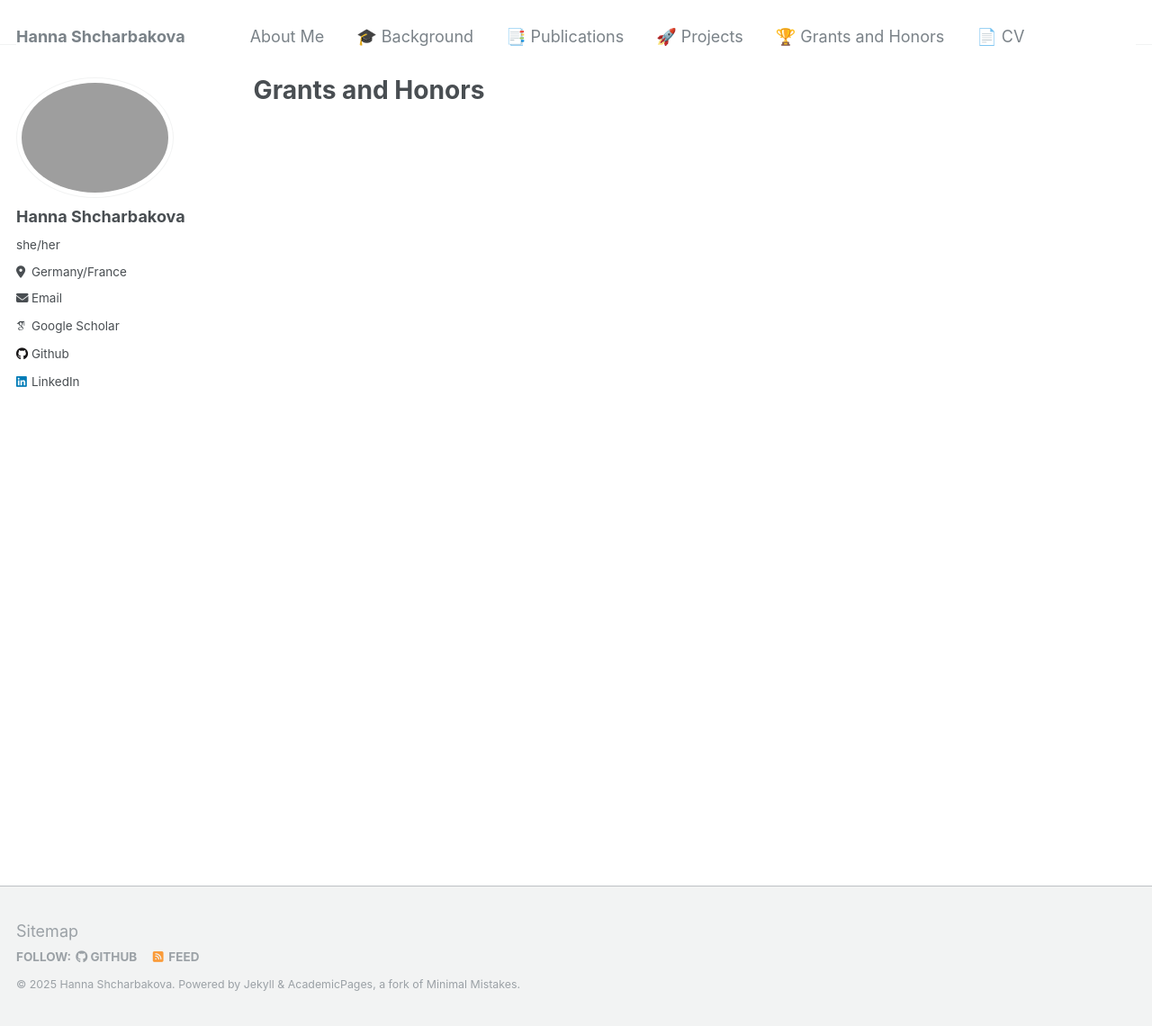
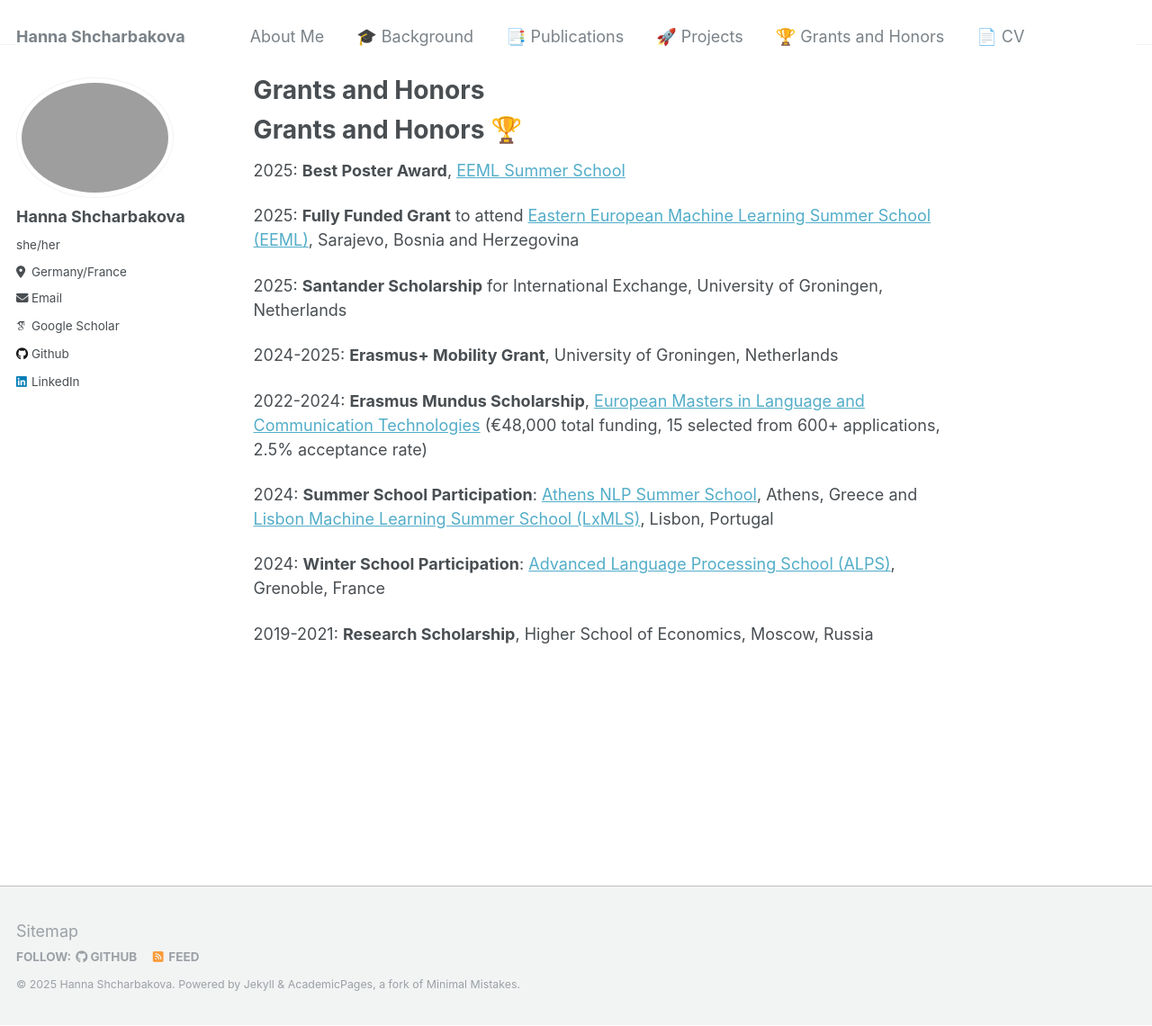
Before and after one commit to Aniezka/aniezka.github.io, a Jekyll site: the page built from grants/index.md, in a window 1280 px wide and 1140 px high. Shown: the whole window at 90% size. Built offline with Jekyll 4.4.1, drawn with Linux system fonts in a browser that asks for light colours; some web fonts are replaced.

Commit message:
Update index.md

```diff
--- a/grants/index.md
+++ b/grants/index.md
@@ -4,3 +4,21 @@ classes: wide
 author_profile: true
 title: "Grants and Honors"
 ---
+
+# Grants and Honors 🏆
+
+2025: **Best Poster Award**, [EEML Summer School](https://www.eeml.eu/home)
+
+2025: **Fully Funded Grant** to attend [Eastern European Machine Learning Summer School (EEML)](https://www.eeml.eu/home), Sarajevo, Bosnia and Herzegovina
+
+2025: **Santander Scholarship** for International Exchange, University of Groningen, Netherlands
+
+2024-2025: **Erasmus+ Mobility Grant**, University of Groningen, Netherlands
+
+2022-2024: **Erasmus Mundus Scholarship**, [European Masters in Language and Communication Technologies](https://lct-master.org/) (€48,000 total funding, 15 selected from 600+ applications, 2.5% acceptance rate)
+
+2024: **Summer School Participation**: [Athens NLP Summer School](https://athnlp.github.io/), Athens, Greece and [Lisbon Machine Learning Summer School (LxMLS)](http://lxmls.it.pt/2024/), Lisbon, Portugal
+
+2024: **Winter School Participation**: [Advanced Language Processing School (ALPS)](http://alps-2024.imag.fr/index.html), Grenoble, France
+
+2019-2021: **Research Scholarship**, Higher School of Economics, Moscow, Russia
```
